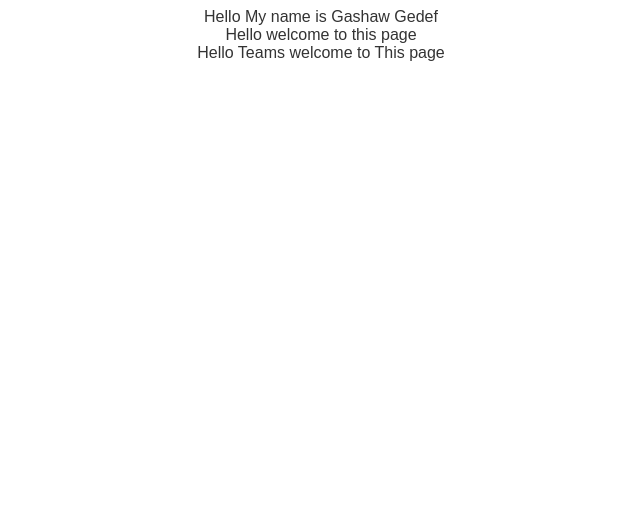
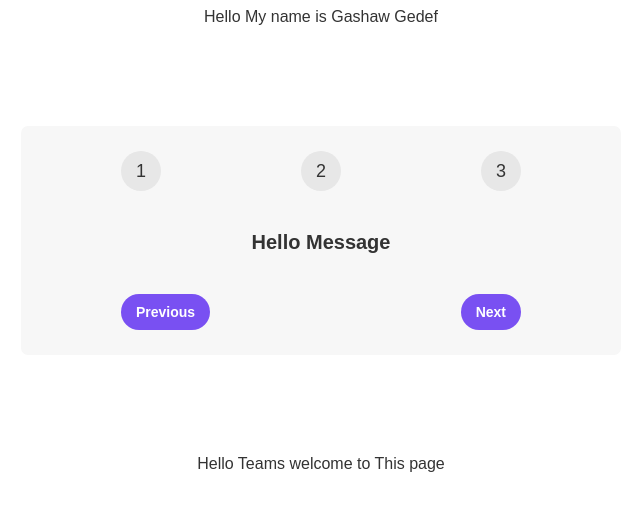
Before and after one commit to gashawgedef/react-states-and-events, a React (Create React App) app in the folder state-and-events/: page / in a window 1280 px wide. Shown: the top 510 px of the page, without its empty margins (319-959 px from the left). Built offline with nearby package versions, Linux system fonts and the light colour scheme.

Commit message:
gashaw gedef shibabaw

```diff
--- a/state-and-events/src/Example.js
+++ b/state-and-events/src/Example.js
@@ -3,8 +3,18 @@
 export class Example extends Component {
   render() {
     return (
-      <div>
-        Hello welcome to this page
+      <div className='steps'>
+        <div className='numbers'>
+          <div>1</div>
+          <div>2</div>
+          <div>3</div>
+        </div>
+        <p className='message'>Hello Message</p>
+        <div className='buttons'>
+          <button style={{backgroundColor:'#7950f2',color:'#fff'}}>Previous</button>
+          <button style={{backgroundColor:'#7950f2',color:'#fff'}}>Next</button>
+        </div>
+
       </div>
     )
   }
```
